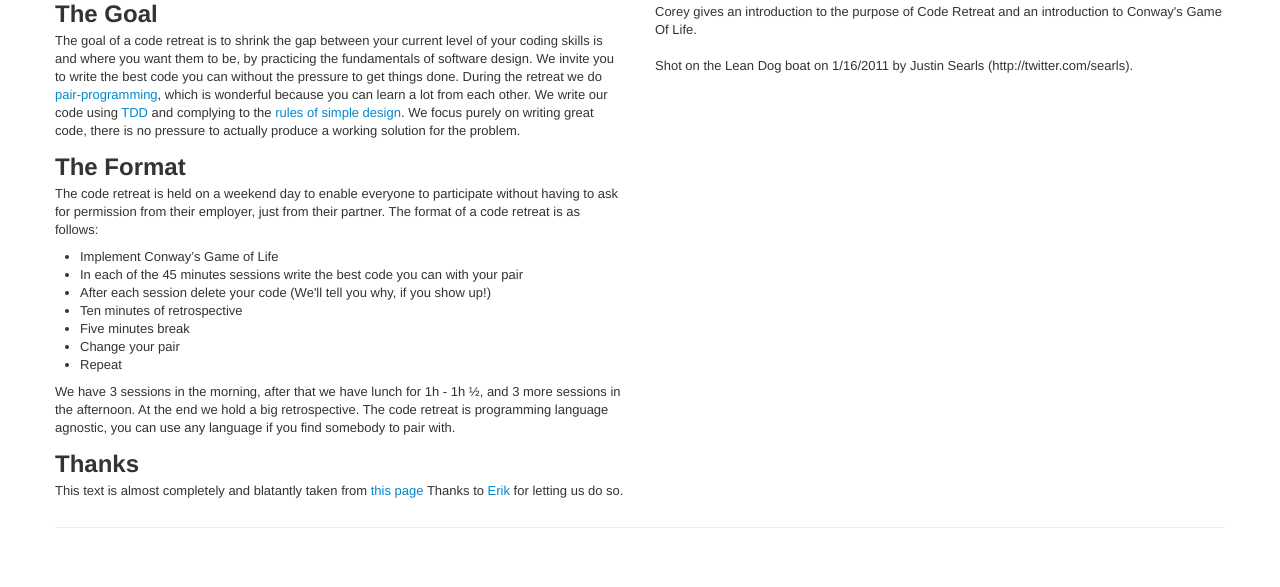
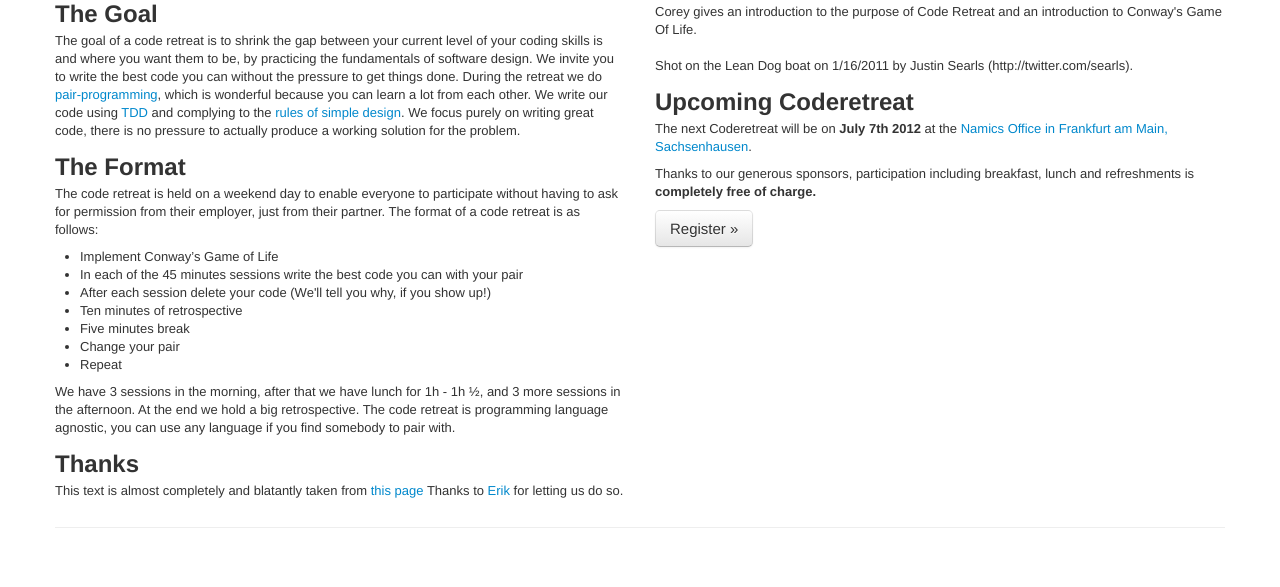
Before and after one commit to softwerkskammer/coderetreat-rhein-main.com, a Django app: page /learnmore in a window 1280 px wide. Shown: the part 463-1050 px from the top of the page. Run offline with Django 3.2, Linux system fonts and the light colour scheme; some libraries are stand-ins or nearby versions.

Commit message:
Small fixes
Signed-off-by: Johannes Seitz <johannes.seitz@namics.com>

```diff
--- a/coderetreat/base/templates/learnmore.html
+++ b/coderetreat/base/templates/learnmore.html
@@ -45,7 +45,7 @@
           </section>
           <section>
               <h2>Thanks</h2>
-              <p>This text is almost completely and blatantly taken from <a href="http://agileminds.fikket.be/event/code-retreat">this page</a> Thanks to <a href="http://agileminds.fikket.be/event/code-retreat">Erik</a> for letting us do so.</p>
+              <p>This text is almost completely and blatantly taken from <a href="http://agileminds.fikket.be/event/code-retreat">this page</a> Thanks to <a href="https://twitter.com/#!/talboomerik">Erik</a> for letting us do so.</p>
           </section>
 
       </div>
@@ -55,6 +55,9 @@
               <iframe src="http://player.vimeo.com/video/18955165" width="500" height="281" frameborder="0" webkitAllowFullScreen mozallowfullscreen allowFullScreen></iframe>
               <p>Corey gives an introduction to the purpose of Code Retreat and an introduction to Conway&#039;s Game Of Life.<br /> <br /> Shot on the Lean Dog boat on 1/16/2011 by Justin Searls (http://twitter.com/searls).</p>
           </section>
+          <section>
+              {% include "next.html" %}
+          </section>
       </div>
     </div>
 
--- /dev/null
+++ b/coderetreat/base/templates/next.html
@@ -0,0 +1,6 @@
+<h2>Upcoming Coderetreat</h2>
+ <p>The next Coderetreat will be on <strong>July 7th 2012</strong> at the <a href="http://www.namics.com/namics/standorte/frankfurt/">Namics Office in Frankfurt am Main, Sachsenhausen</a>. </p>
+  <p>Thanks to our generous sponsors, participation including breakfast, lunch and refreshments is <strong>completely free of charge.</strong></p>
+  <p>
+      <a href="http://www.eventbrite.com/event/3598301617" class="btn btn-large">Register &raquo;</a>
+  </p>
```
Also changed, not shown: coderetreat/base/templates/home.html (+1 -6 lines).
